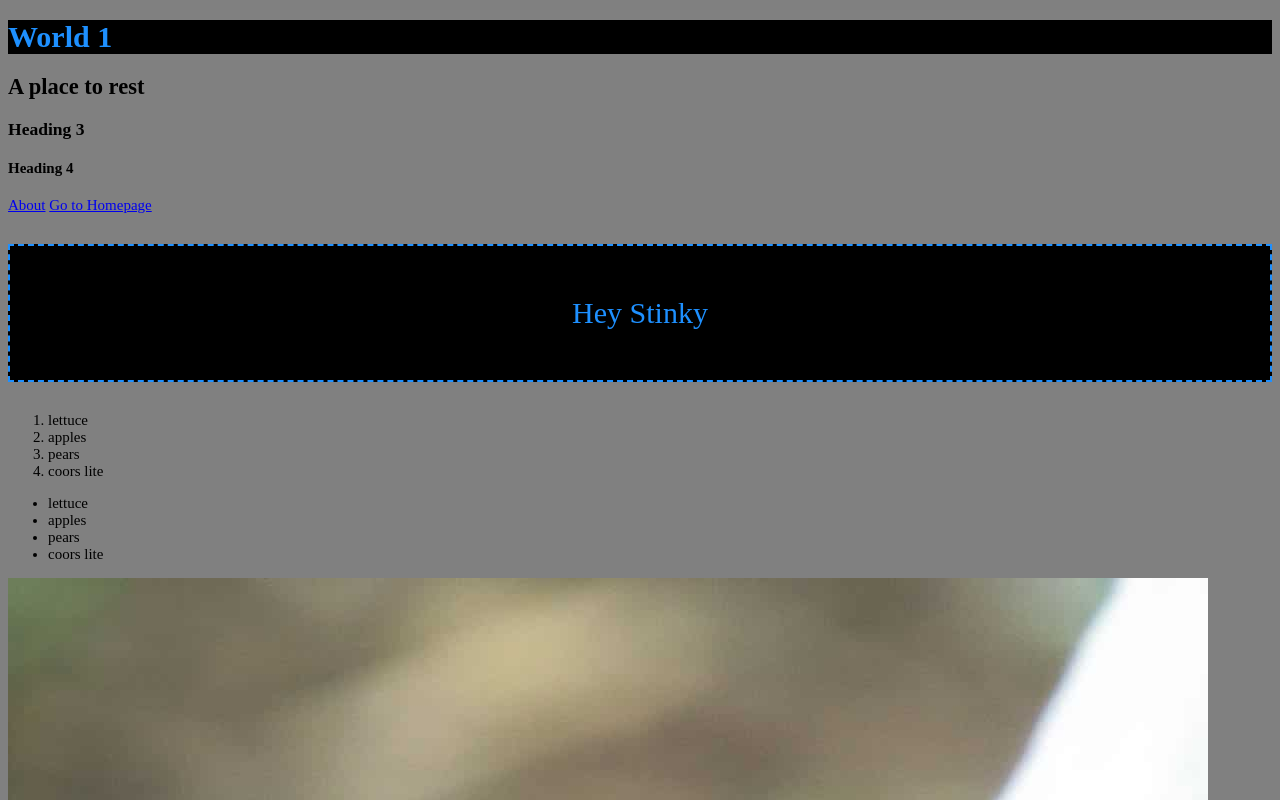
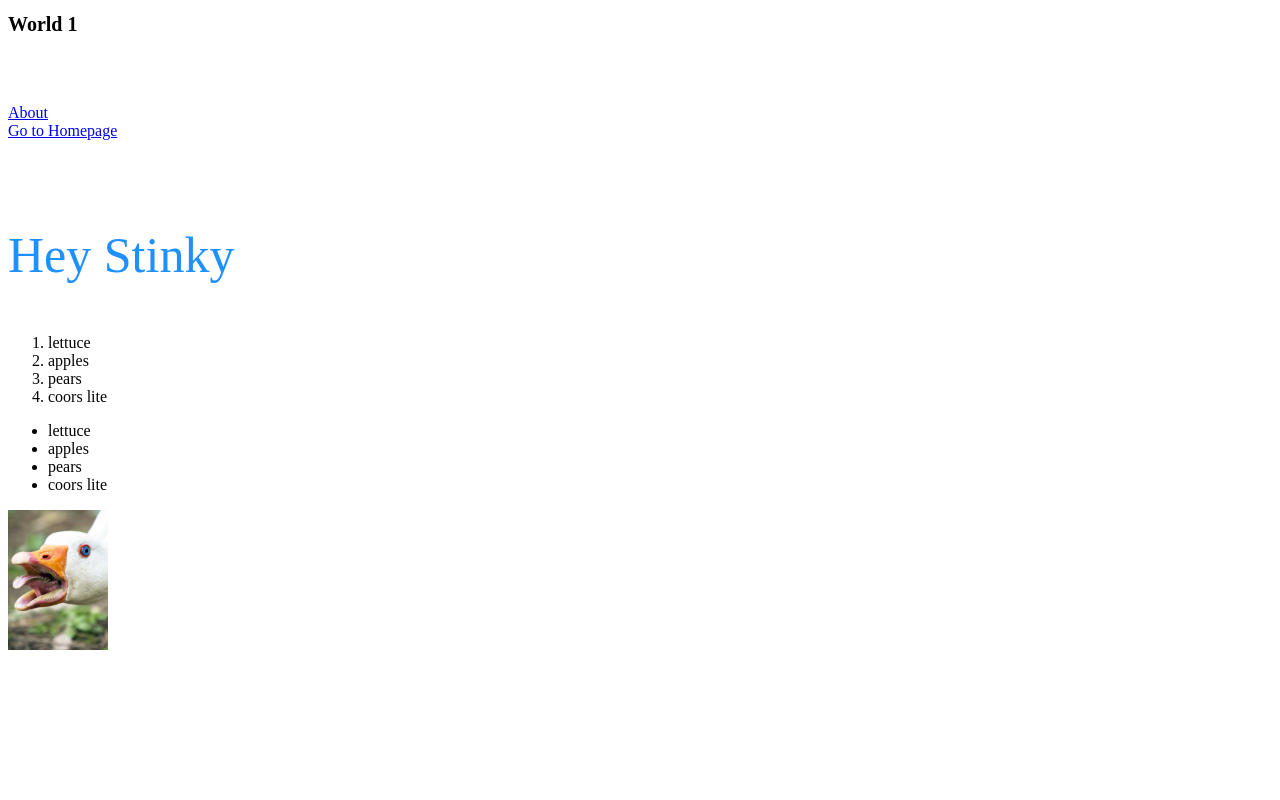
Before and after one commit to kaylajonespulido/birdswhenever, a plain HTML site: page first-website/index.html in a window 1280 px wide. Shown: the top 800 px of the page. Drawn offline with Linux system fonts and the light colour scheme.

Commit message:
fixin width

```diff
--- a/first-website/index.html
+++ b/first-website/index.html
@@ -7,19 +7,12 @@
 
     </head>
     <body>
-        <h1 class="special">World 1</h1>
-        <h2>A place to rest</h2>
-        <h3>Heading 3</h3>
-        <h4>Heading 4</h4>
-
-        <a href="about.html">About</a>
+        <h1>World 1</h1>
+        <br><br><br>
+        <a href="about.html">About</a> <br>
         <a href="../index.html">Go to Homepage</a>
-
-        <!-- <3<3<3<3<3<3<3<3 -->
-
+       <br><br><br>
         <p class="special">Hey Stinky</p>
-
-
 
         <ol>
             <li>lettuce</li>
@@ -35,6 +28,6 @@
             <li>coors lite</li>
         </ul>
 
-        <img src="goosetooth.jpg" alt="gooseteeth">
+        <img src="goosetooth.jpg" alt="gooseteeth" width="100px" >
     </body>
 </html>
--- a/first-website/main.css
+++ b/first-website/main.css
@@ -1,13 +1,12 @@
 /*don't need style tags in .css doc */
 body {
-    background-color:gray;
-    font-size: 15px;
+    /* background-color:gray; */
+    /* font-size: 15px; */
 }
 
 h1 {
-    font-size: 30px;
+    font-size: 20px;
 }
-
 
 /* h1, h2 {
     font-size: 30px;
@@ -16,15 +15,15 @@ h1 {
 
 p {
     color:dodgerblue;
-    background-color: lightgray;
-    border: 2px dashed;
-    padding: 50px;
-    text-align: center;
+    /* background-color: lightgray; */
+    /* border: 2px dashed; */
+    /* padding: 50px; */
+    /* text-align: center; */
 }
 
 .special {
-    background-color:black;
-    font-size: 30px;
+    /* background-color:black; */
+    font-size: 50px;
     color: dodgerblue;
 }
 
@@ -33,7 +32,7 @@ p {
 }
 
 img {
-    max-width: 100%;
+    /* max-width: 100%; */
 }
 
 /* auto comment: command forward slash  */
```
Also changed, not shown: index.html (+1 -1 lines).
